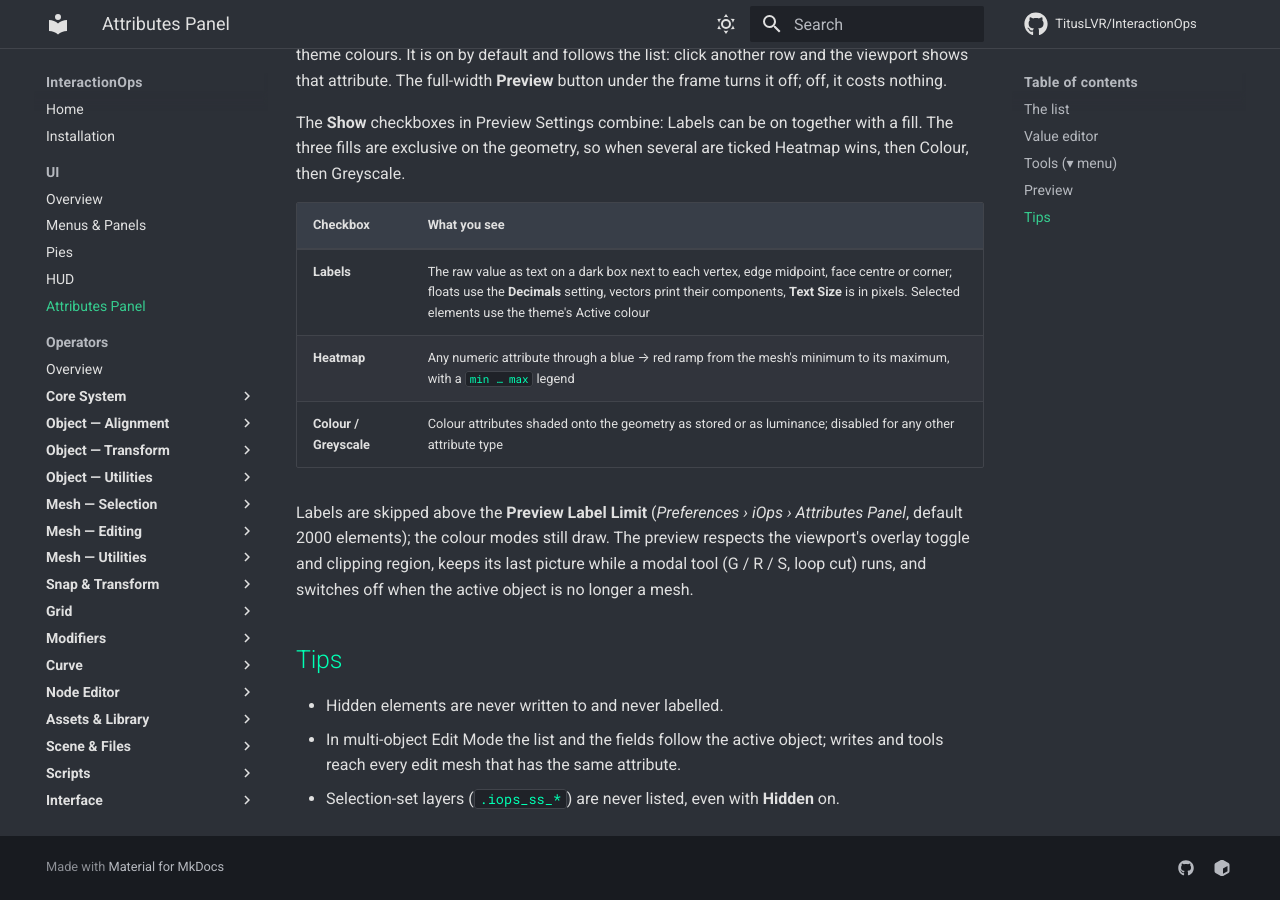
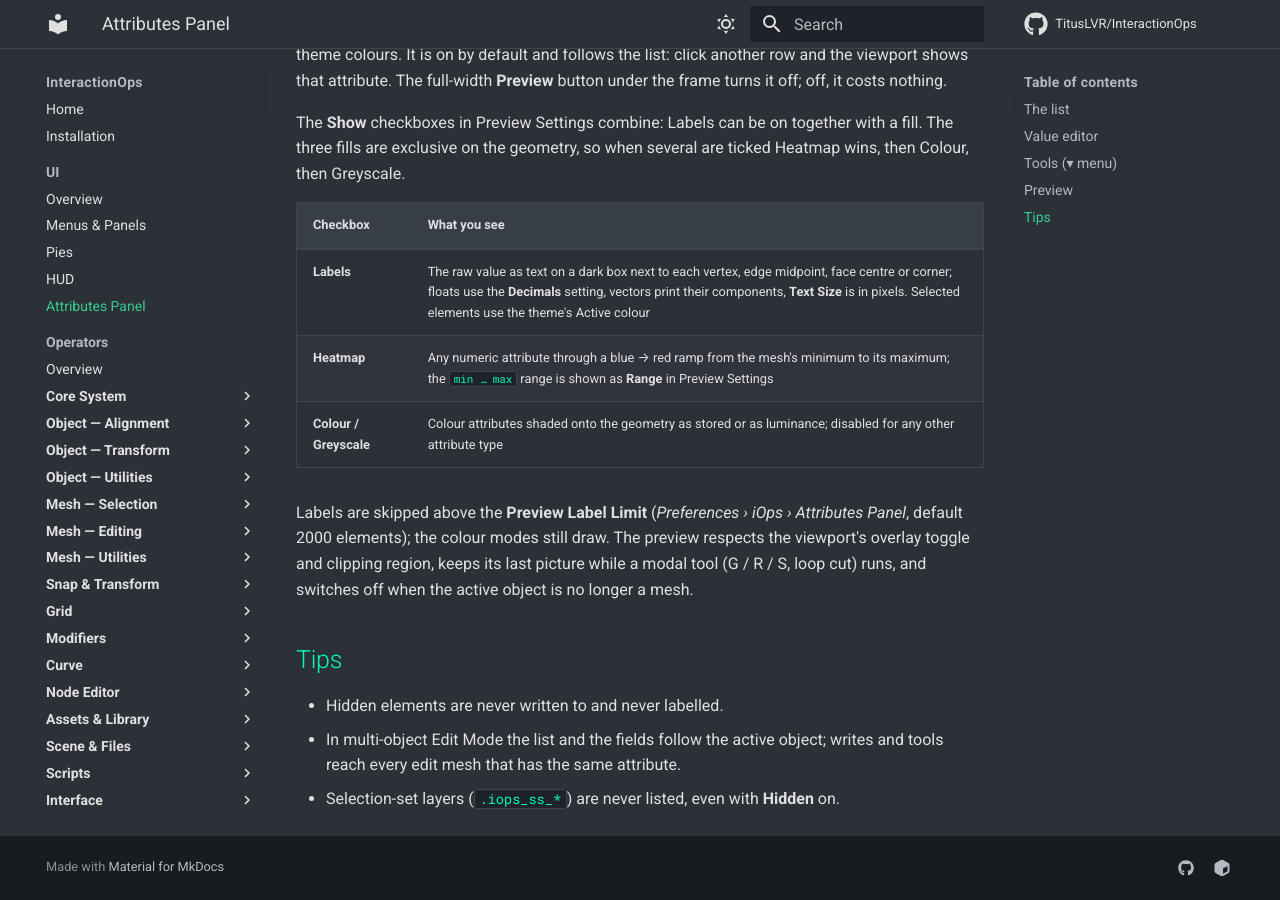
Before and after one commit to TitusLVR/InteractionOps, an MkDocs documentation site: the page built from docs/ui/ui_attributes.md, in a window 1280 px wide and 900 px high, scrolled down 2448 px. Built offline with MkDocs 1.6.1 and Material for MkDocs 9.7.7, drawn with Linux system fonts in a browser that asks for light colours; comment, search, counter and statistics services are not loaded.

Commit message:
fix(attr-editor): preview draws nothing in the viewport corner
The heatmap min … max legend and the "too many elements" note were
drawn as HUD text in the top-left of the 3D view. The preview now draws
only labels and fills on the geometry; the heatmap range is a Range row
in the Preview Settings sub-panel next to the existing too-many note.

Co-Authored-By: Claude Fable 5.1 <noreply@anthropic.com>

```diff
--- a/docs/ui/ui_attributes.md
+++ b/docs/ui/ui_attributes.md
@@ -54,7 +54,7 @@ The **Show** checkboxes in Preview Settings combine: Labels can be on together w
 | Checkbox | What you see |
 | --- | --- |
 | **Labels** | The raw value as text on a dark box next to each vertex, edge midpoint, face centre or corner; floats use the **Decimals** setting, vectors print their components, **Text Size** is in pixels. Selected elements use the theme's Active colour |
-| **Heatmap** | Any numeric attribute through a blue → red ramp from the mesh's minimum to its maximum, with a `min … max` legend |
+| **Heatmap** | Any numeric attribute through a blue → red ramp from the mesh's minimum to its maximum; the `min … max` range is shown as **Range** in Preview Settings |
 | **Colour / Greyscale** | Colour attributes shaded onto the geometry as stored or as luminance; disabled for any other attribute type |
 
 Labels are skipped above the **Preview Label Limit** (*Preferences › iOps › Attributes Panel*, default 2000 elements); the colour modes still draw. The preview respects the viewport's overlay toggle and clipping region, keeps its last picture while a modal tool (G / R / S, loop cut) runs, and switches off when the active object is no longer a mesh.
```
Also changed, not shown: docs/superpowers/specs/2026-11-02-attribute-editor-design.md (+2 -1 lines), 1 other file.
